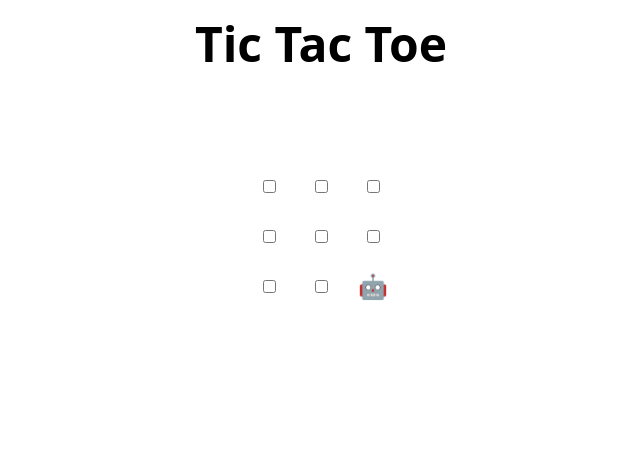
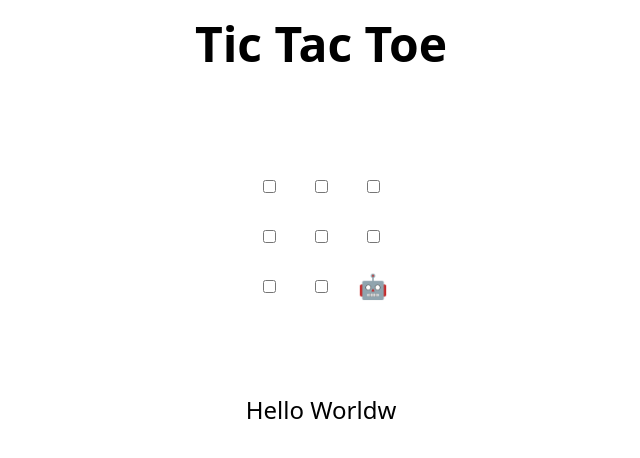
Before and after one commit to jognagram/MLSA_Onboarding2, a plain HTML site: page index.html in a window 1280 px wide. Shown: the whole page, without its empty margins (319-959 px from the left). Drawn offline with Linux system fonts and the light colour scheme.

Commit message:
Update index.html
Jordan Gnamien MLSA-AGITEL

```diff
--- a/index.html
+++ b/index.html
@@ -47,6 +47,7 @@
   </tr>
 </table>
 
+<p>Hello Worldw</p>
 <h2 hidden>Game over, refresh to play again 🧑‍💻 🤖!</h2>
 
 <script>
```
